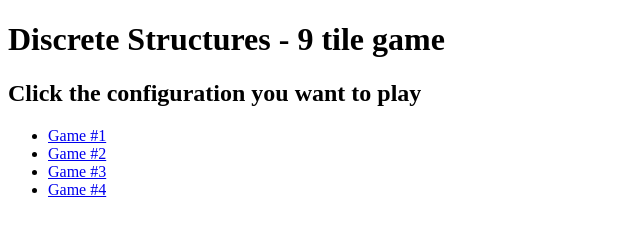
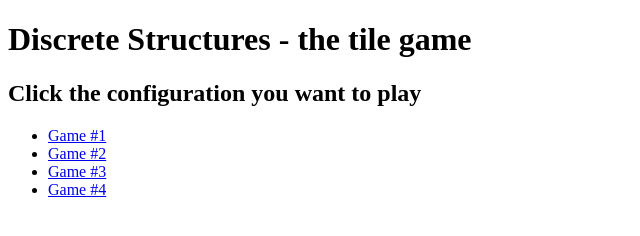
Before and after one commit to devsleepdev/NineTileGame, a plain HTML site: page index.html in a window 1280 px wide. Shown: the whole page, without its empty margins (0-640 px from the left). Drawn offline with Linux system fonts and the light colour scheme.

Commit message:
Changing the page titile

```diff
--- a/index.html
+++ b/index.html
@@ -11,7 +11,7 @@
     <script src="script.js" type="module"></script>
 </head>
 <body>
-    <h1>Discrete Structures - 9 tile game</h1>
+    <h1>Discrete Structures - the tile game</h1>
     <h2>Click the configuration you want to play</h2>
     <div>
         <ul>
```
